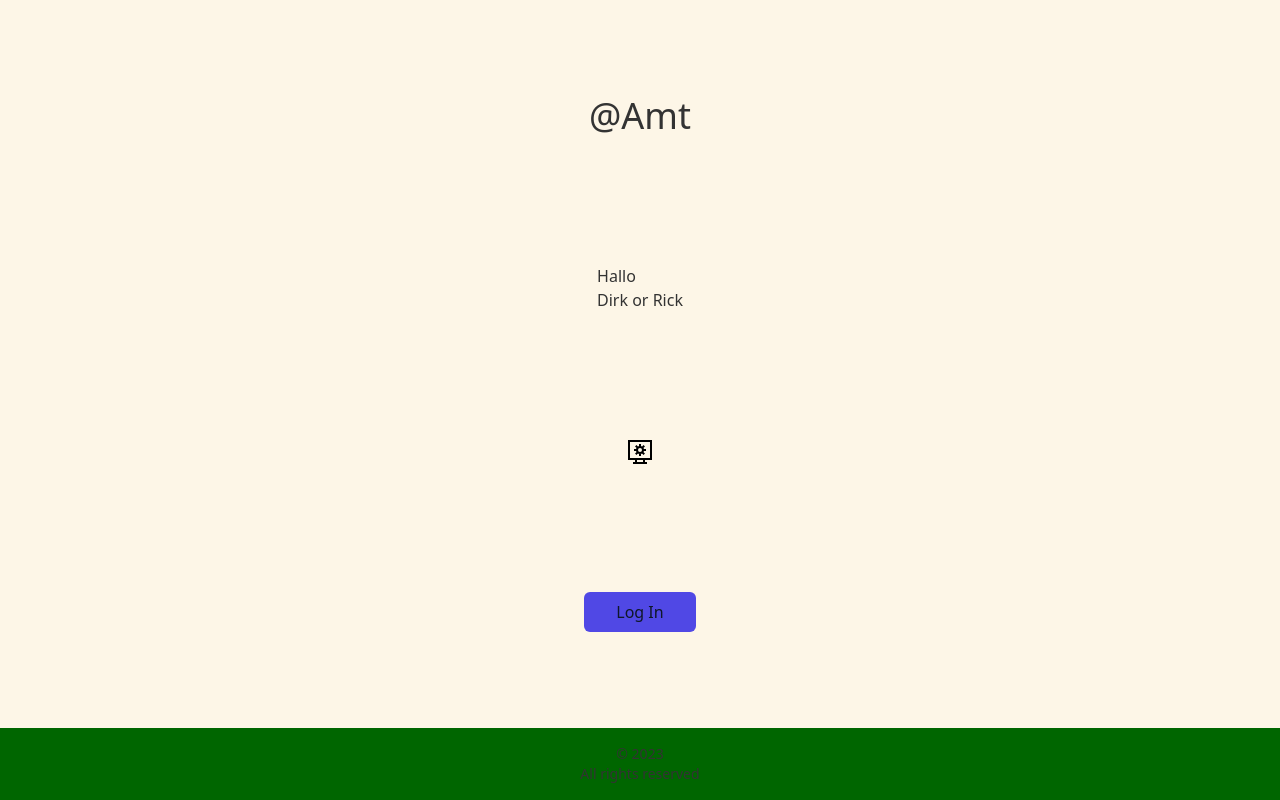
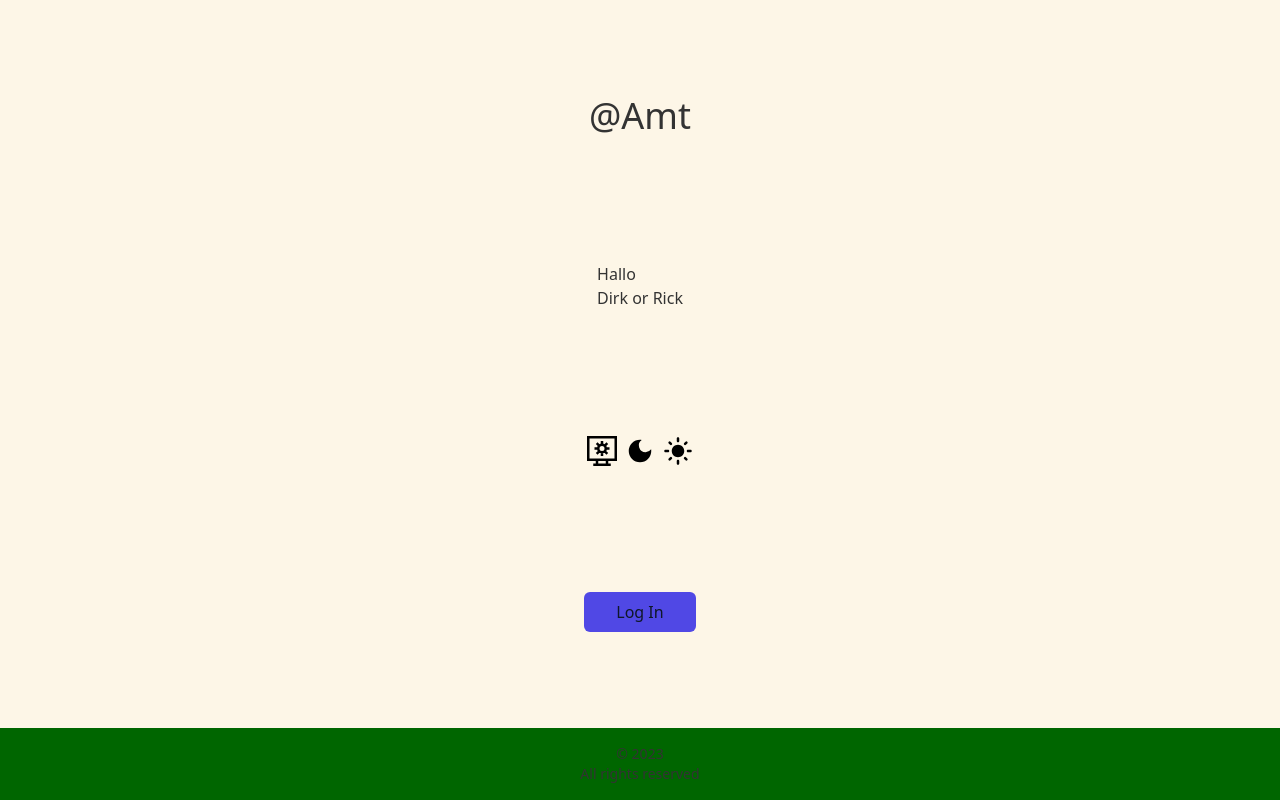
Before and after one commit to brt-yilmaz/eAmt, a Next.js app: page /de in a window 1280 px wide. Both pictures are taken after a click on the icon 640 px from the left and 452 px from the top of the page. Built offline with nearby package versions, Linux system fonts and the light colour scheme.

Commit message:
Fix Mode Switcher

```diff
--- a/src/components/navbar/ModeSwitcher.jsx
+++ b/src/components/navbar/ModeSwitcher.jsx
@@ -2,31 +2,70 @@
 import { MdDarkMode } from "react-icons/md";
 import { MdLightMode } from "react-icons/md";
 import { GrSystem } from "react-icons/gr";
-import { useState } from "react";
+import { useEffect, useState } from "react";
 
 function ModeSwitcher() {
   const [theme, setTheme] = useState("system");
+  const [showIcons, setShowIcons] = useState(false);
 
   const setDarkMode = () => {
     document.querySelector("html").setAttribute("data-theme", "dark");
+    setTheme("dark");
+    setShowIcons(false);
   };
 
   const setLightMode = () => {
     document.querySelector("html").setAttribute("data-theme", "light");
+    setTheme("light");
+    setShowIcons(false);
   };
 
   const setSystemMode = () => {
     document.querySelector("html").removeAttribute("data-theme");
+    setTheme("system");
+    setShowIcons(false);
   };
+
+  // Let's use a useEffect to listen for changes in these interactions.
+  useEffect(() => {
+    const timer = setTimeout(() => setShowIcons(false), 5000);
+
+    // Reset the timer on each new click.
+    return () => clearTimeout(timer);
+  }, [showIcons]);
 
   return (
     <div>
-      {theme === "system" ? (
-        <GrSystem className={"text-2xl"} onClick={setSystemMode} />
+      {showIcons ? (
+        <div className="flex flex-row items-center justify-center gap-2">
+          <GrSystem
+            className="text-3xl cursor-pointer"
+            onClick={setSystemMode}
+          />
+          <MdDarkMode
+            className="text-3xl cursor-pointer"
+            onClick={setDarkMode}
+          />
+          <MdLightMode
+            className="text-3xl cursor-pointer"
+            onClick={setLightMode}
+          />
+        </div>
+      ) : theme === "sysLogtem" ? (
+        <GrSystem
+          className={"text-3xl cursor-pointer "}
+          onClick={() => setShowIcons(true)}
+        />
       ) : theme === "dark" ? (
-        <MdDarkMode className={"text-2xl"} onClick={setDarkMode} />
+        <MdDarkMode
+          className={"text-3xl cursor-pointer"}
+          onClick={() => setShowIcons(true)}
+        />
       ) : (
-        <MdLightMode className={"text-2xl"} onClick={setLightMode} />
+        <MdLightMode
+          className={"text-3xl cursor-pointer"}
+          onClick={() => setShowIcons(true)}
+        />
       )}
     </div>
   );
```
